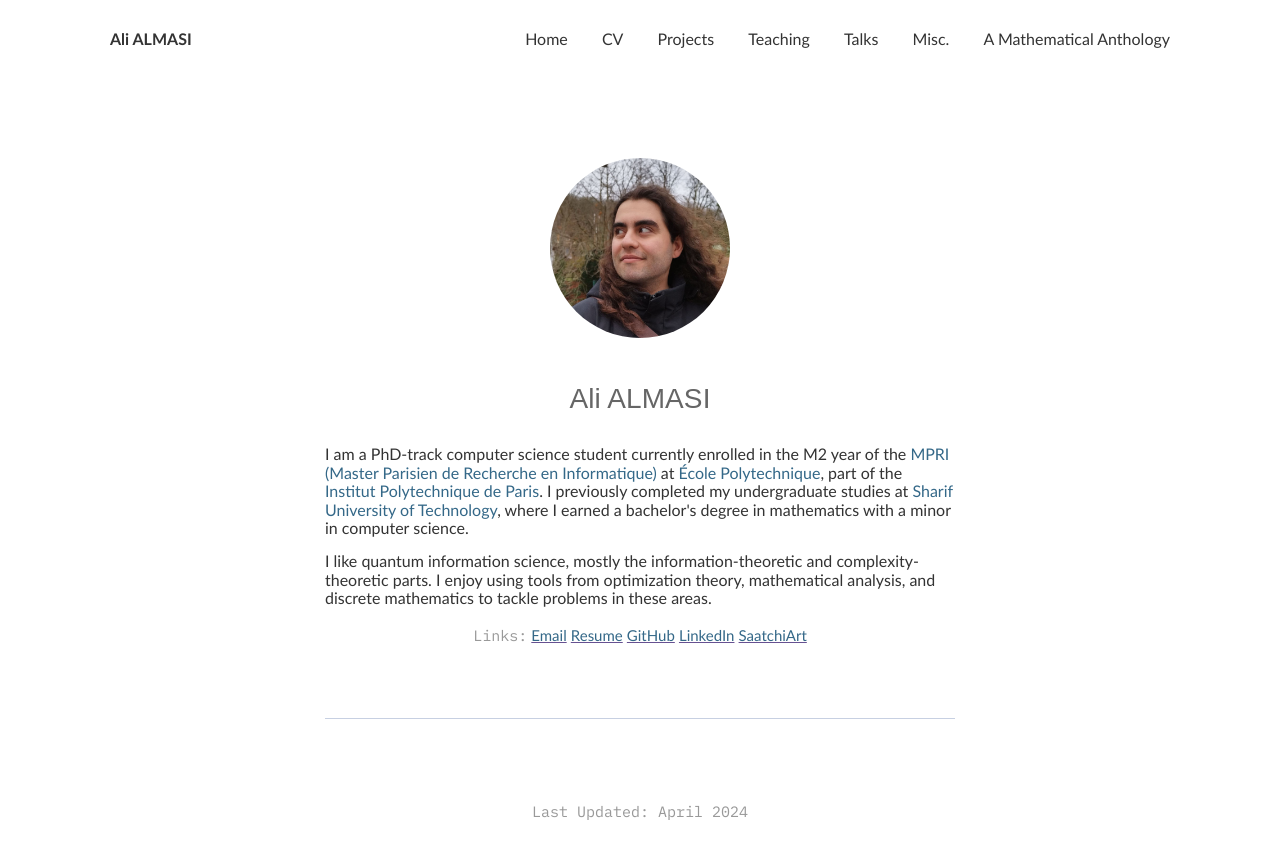
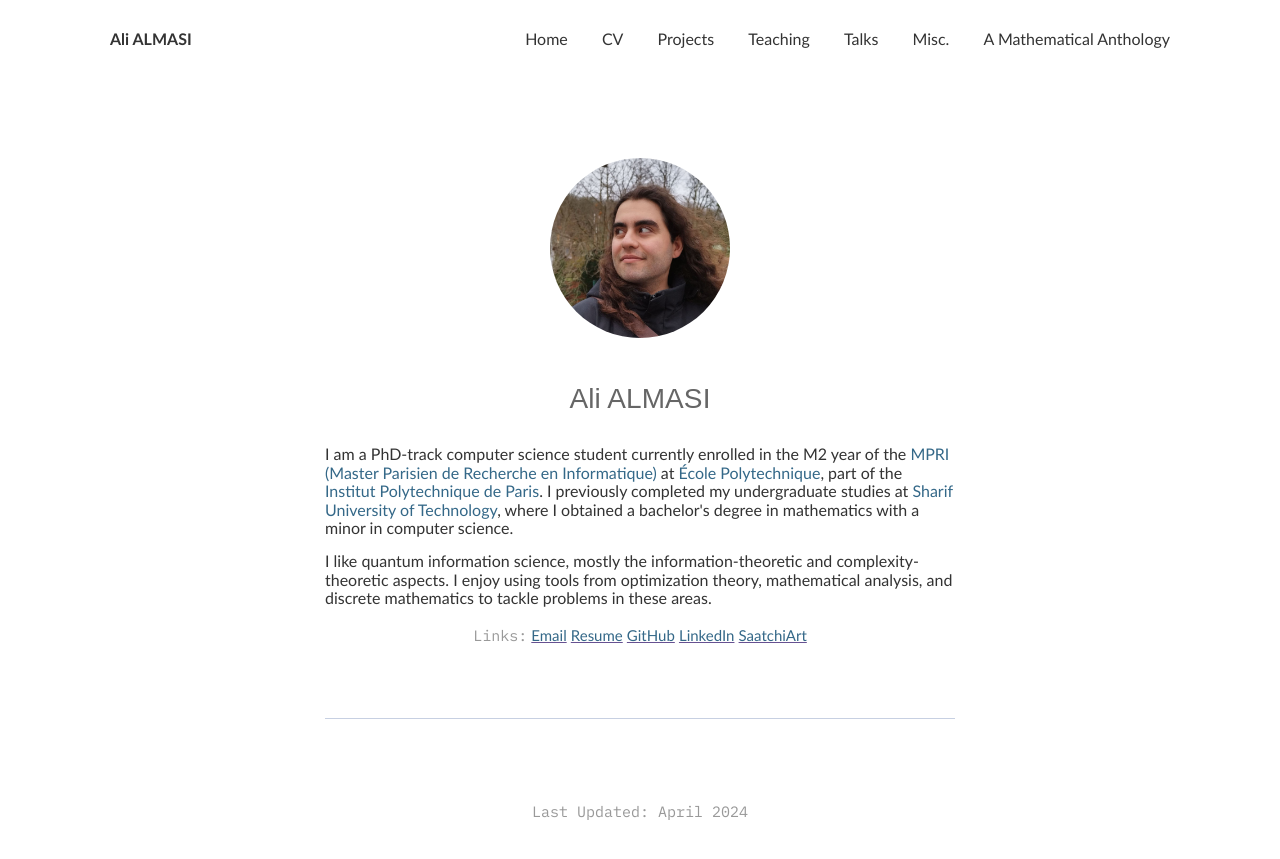
Before and after one commit to ali-almasi/ali-almasi.github.io, a Jekyll site: the page built from index.html, in a window 1280 px wide. Shown: the top 859 px of the page. Built offline with Jekyll 4.4.1, drawn with Linux system fonts in a browser that asks for light colours.

Commit message:
Update _config.yml

```diff
--- a/_config.yml
+++ b/_config.yml
@@ -16,10 +16,10 @@ author:
             <a href="https://wikimpri.dptinfo.ens-cachan.fr/doku.php?id=start" target="_blank">MPRI (Master Parisien de Recherche en Informatique)</a>
             at <a href="https://www.polytechnique.edu" target="_blank">École Polytechnique</a>, part of the
             <a href="https://www.ip-paris.fr" target="_blank">Institut Polytechnique de Paris</a>. I previously completed my undergraduate studies at
-            <a href="https://www.sharif.edu/en" target="_blank">Sharif University of Technology</a>, where I earned a bachelor's degree in mathematics with a minor in computer science.
+            <a href="https://www.sharif.edu/en" target="_blank">Sharif University of Technology</a>, where I obtained a bachelor's degree in mathematics with a minor in computer science.
         </p>
         <p>
-            I like quantum information science, mostly the information-theoretic and complexity-theoretic parts. I enjoy using tools from optimization theory, mathematical analysis, and discrete mathematics to tackle problems in these areas.
+            I like quantum information science, mostly the information-theoretic and complexity-theoretic aspects. I enjoy using tools from optimization theory, mathematical analysis, and discrete mathematics to tackle problems in these areas.
         </p>
   email: ali.almasi@polytechnique.edu
   resume: https://ali-almasi.github.io/curriculum-vitae
```
